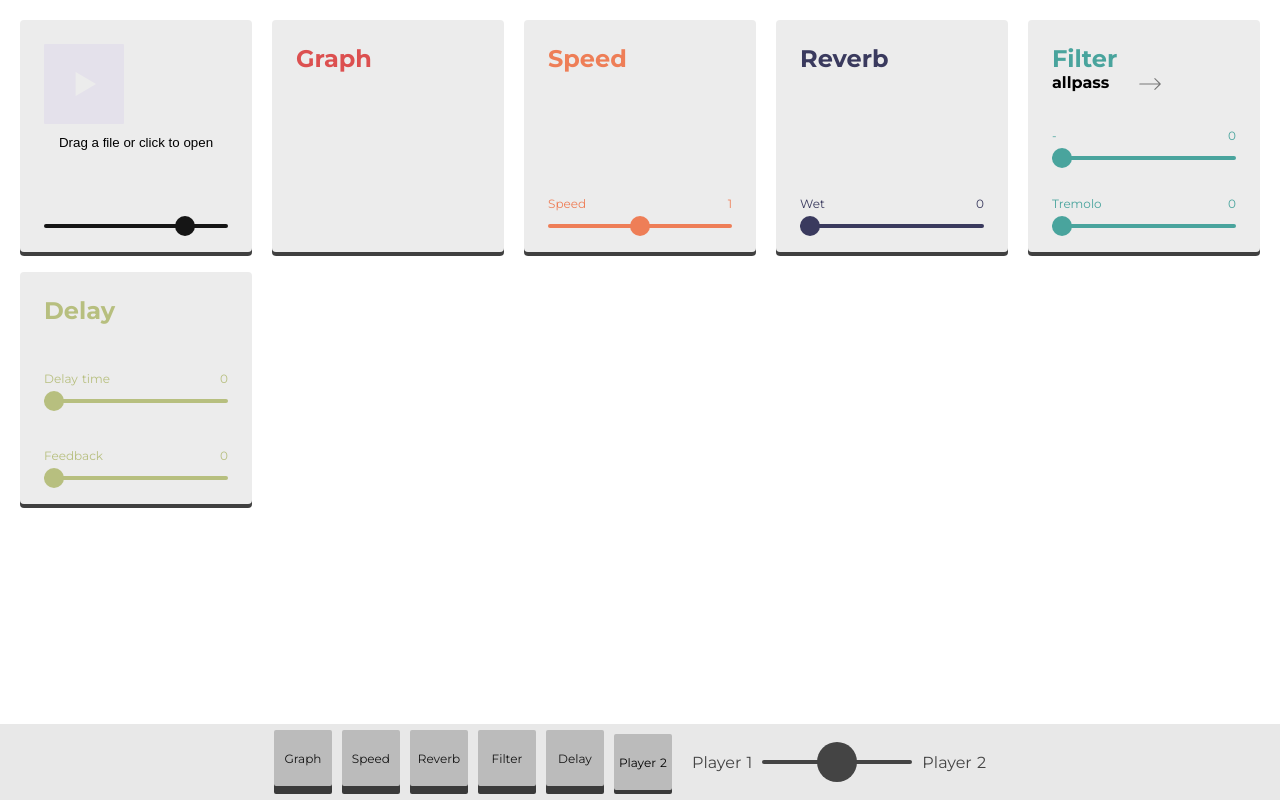
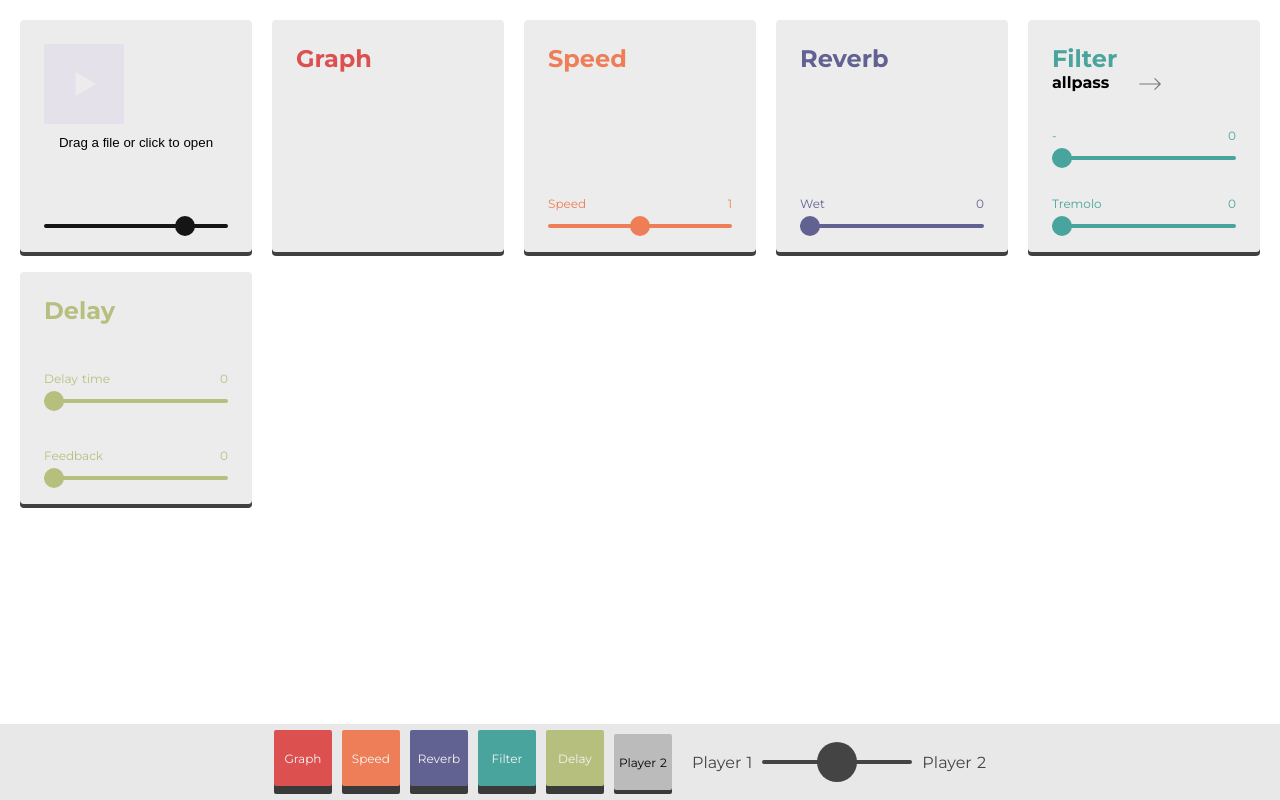
Before and after one commit to nckn/effe, a Nuxt app: page / in a window 1280 px wide. Built offline with nearby package versions, Linux system fonts and the light colour scheme; no server answers.

Commit message:
Better coloring

```diff
--- a/assets/scss/main.scss
+++ b/assets/scss/main.scss
@@ -19,7 +19,7 @@ $fx-bg: #BBB;
 $some-color: #d2dc8f;
 $c-graph: #dc5050;
 $c-speed: #ee7e57;
-$c-reverb: #3a3a5e;
+$c-reverb: #626292; /* #3a3a5e */
 $c-filter: #49a49d;
 $c-delay: #b7bf7f; /* d2dc8f */
 
@@ -296,17 +296,19 @@ canvas#analyser {
         @each $color in $node-colors {
           &[name="#{nth($color,1)}"] {
             // background-color: desaturate(nth($color,2), 40%);
-            // background-color: rgba(nth($color,2), 0.6);
-            color: rgba(nth($color,2), 0.6);
+            background-color: rgba(nth($color,2), 0.6);
+            // color: rgba(nth($color,2), 1);
+            // color: darken($color: nth($color,2), $amount: 10%)
             // color: #777;
             &:hover {
-              // background-color: lighten($color: nth($color,2), $amount: 10%) !important;
-              color: lighten($color: nth($color,2), $amount: 10%) !important;
+              background-color: lighten($color: nth($color,2), $amount: 10%) !important;
+              // color: lighten($color: nth($color,2), $amount: 10%) !important;
             }
             &.ison {
-              // background-color: nth($color,2);
-              color: nth($color,2);
-              color: #151515;
+              background-color: nth($color,2);
+              // color: nth($color,2);
+              // color: #151515;
+              color: #f5f5f5;
               @include transThis(all, 0.2s, ease-out);
               @include makeFatBoxShadow(0px, 8px);
               // @include makeFatBoxShadow(-8px, 8px);
```
